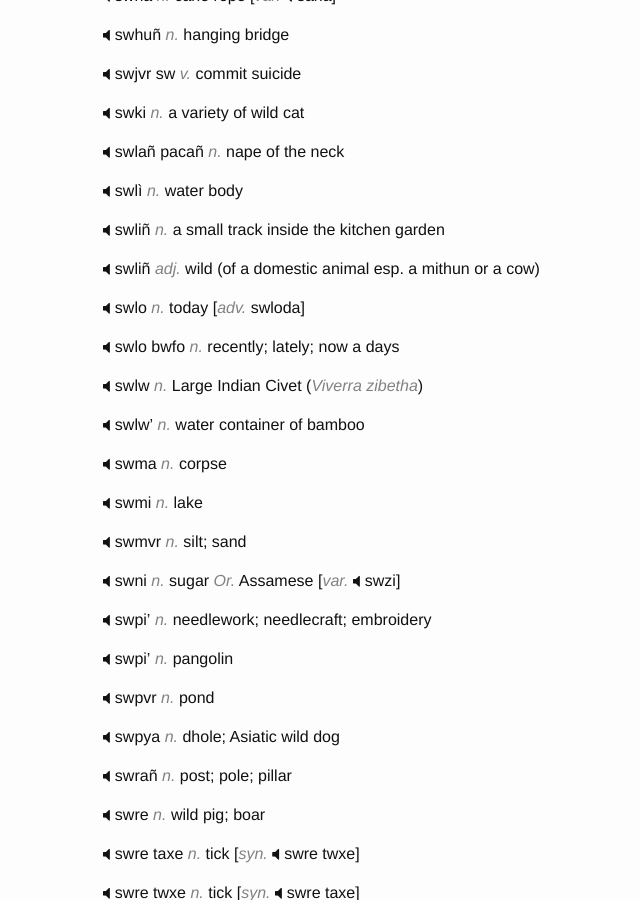
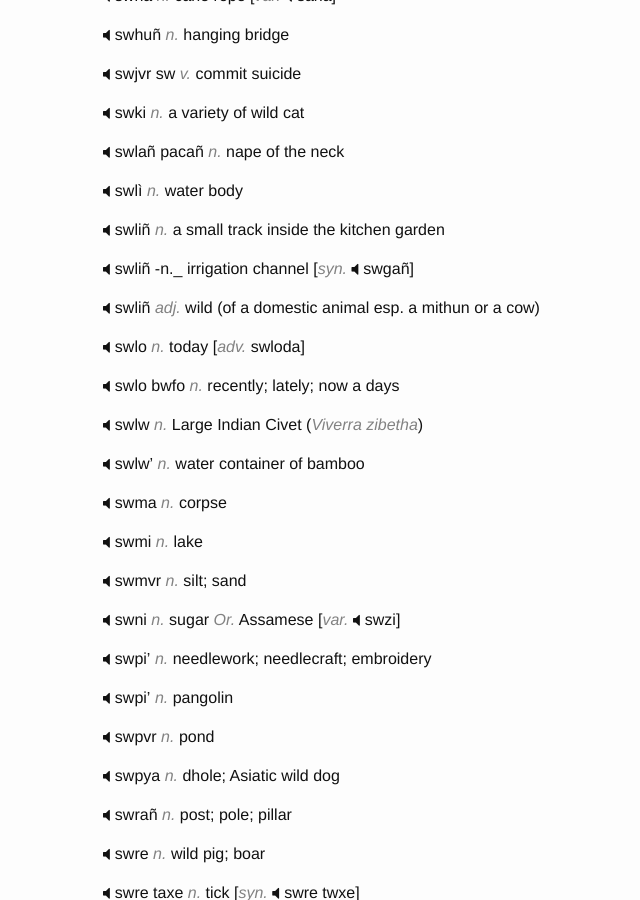
Before and after one commit to hacksparrow/language.apatani.org, a Jekyll site: the page built from dictionary/s.md, in a window 1280 px wide and 900 px high, scrolled down 8761 px. Shown: the whole window, without its empty margins (167-807 px from the left). Built offline with Jekyll 4.4.1, drawn with Linux system fonts in a browser that asks for light colours; nearby versions of some CDN libraries; comment, search, counter and statistics services are not loaded.

Commit message:
Update s.md

```diff
--- a/dictionary/s.md
+++ b/dictionary/s.md
@@ -454,6 +454,8 @@ __swlì__	_n._	water body
 
 __swliñ__	_n._	a small track inside the kitchen garden
 
+__swliñ__ -n._ irrigation channel [_syn._ swgañ]
+
 __swliñ__	_adj._	wild (of a domestic animal esp. a mithun or a cow)
 
 __swlo__	_n._	today	[_adv._	swloda]
```
